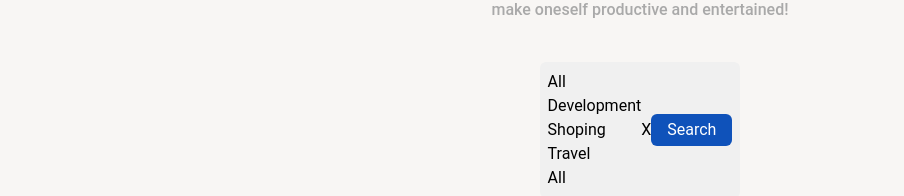
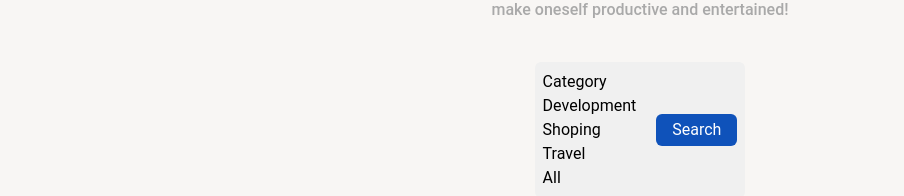
Before and after one commit to YunosukeSato/mern_blog, a React (Vite) app in the folder client/: page / in a window 1280 px wide. Shown: the part 130-326 px from the top of the page, without its empty margins (0-904 px from the left). Built offline with nearby package versions, Linux system fonts and the light colour scheme.

Commit message:
search bar to filter blogs

```diff
--- a/client/src/components/Home/SearchBar.jsx
+++ b/client/src/components/Home/SearchBar.jsx
@@ -6,39 +6,36 @@ import {
   CDropdownItem,
 } from "@coreui/react";
 
-function SearchBar({ formSubmit, value, handleSearchKey, clearSearch }) {
+function SearchBar({ formSubmit, value, handleSearchKey }) {
   let dropdownValue = "";
-  if (value) {
+  if (value == "All") {
+    dropdownValue = "Category";
+  } else if (value) {
     dropdownValue = value;
-  } else if (value == "All") {
-    dropdownValue = "Category";
   }
 
   return (
+    <>
       <div className="bg-[#f0f0f0] w-fit mt-10 mr-auto mb-16 ml-auto p-2 rounded-md">
         <form className="flex items-center" onSubmit={formSubmit}>
-        {/* <input
-          className="bg-[#f0f0f0] outline-none cursor-pointer"
-          type="text"
-          placeholder="Search by category"
-          value={value}
-          onChange={handleSearchKey}
-        /> */}
           <CDropdown>
             <CDropdownToggle color="secondary">{dropdownValue}</CDropdownToggle>
+            {/* <CDropdownToggle color="secondary">Dropdown menu</CDropdownToggle> */}
             <CDropdownMenu>
-            <CDropdownItem onClick={handleSearchKey}>Development</CDropdownItem>
+              <CDropdownItem onClick={handleSearchKey}>
+                Development
+              </CDropdownItem>
               <CDropdownItem onClick={handleSearchKey}>Shoping</CDropdownItem>
               <CDropdownItem onClick={handleSearchKey}>Travel</CDropdownItem>
               <CDropdownItem onClick={handleSearchKey}>All</CDropdownItem>
             </CDropdownMenu>
           </CDropdown>
-        {value && <span onClick={clearSearch}>X</span>}
-        <button className="outline-none border-none py-1 px-4 rounded-md bg-[#0f52ba] text-[#fff]">
+          <button className="outline-none border-none py-1 px-4 rounded-md bg-[#0f52ba] text-[#fff] ml-5">
             Search
           </button>
         </form>
       </div>
+    </>
   );
 }
 
```
Lines whose indentation alone changed are shown as unchanged.
